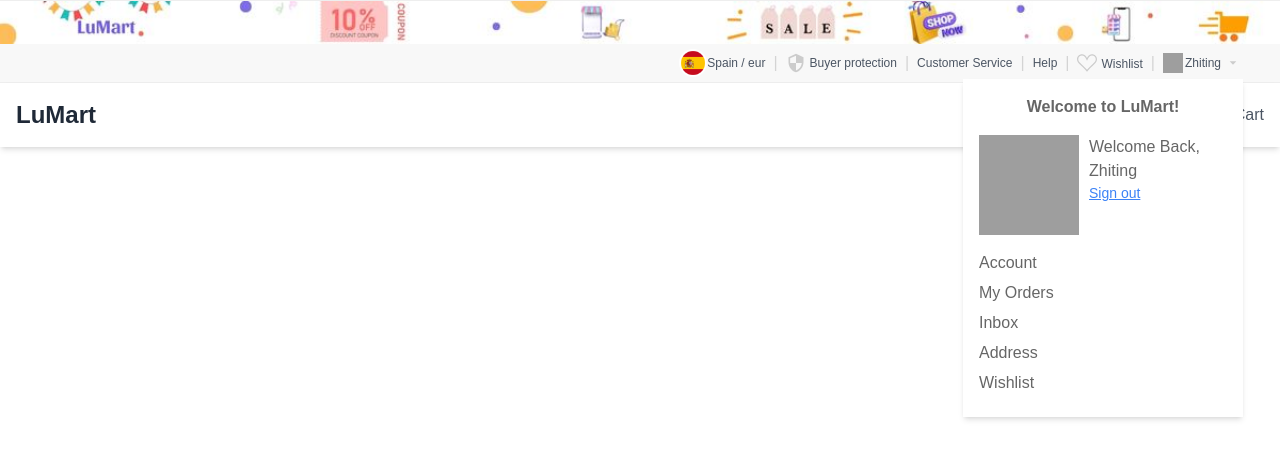
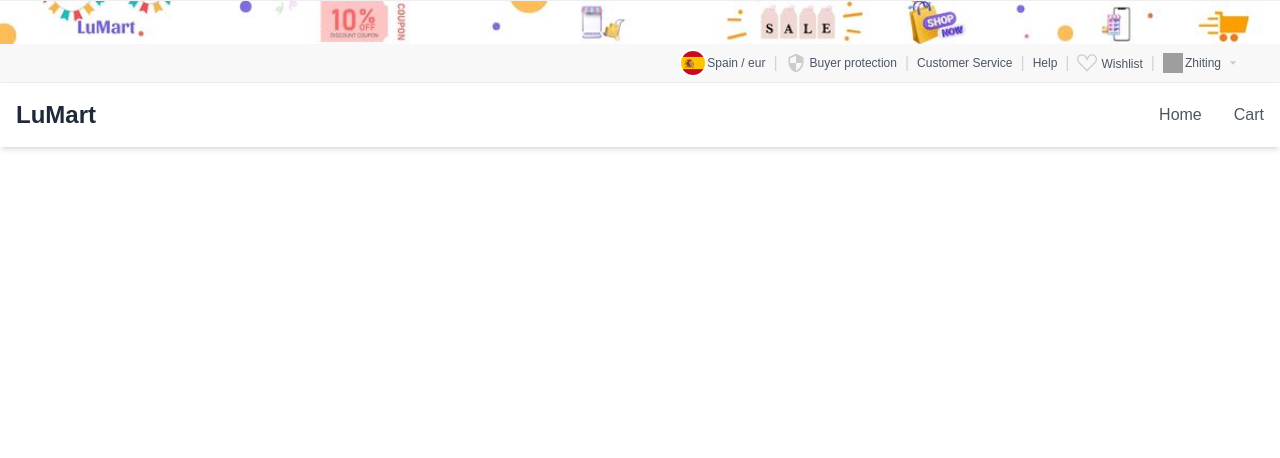
Before and after one commit to ZhitingLu/lumart, a Next.js app: page / in a window 1280 px wide. Shown: the top 458 px of the page. Built offline with nearby package versions, Linux system fonts and the light colour scheme; grey boxes are pictures that could not be loaded.

Commit message:
display user menu on mouse over

```diff
--- a/app/components/Header/Top.tsx
+++ b/app/components/Header/Top.tsx
@@ -21,6 +21,7 @@ const menuItems = [
 
 export default function Top() {
   const [loggedIn, serLoggedIn] = useState(true);
+  const [visible, setVisible] = useState(false);
 
   return (
     <div className="bg-[#f8f8f8] border-t border-b border-[#eee]">
@@ -48,7 +49,10 @@ export default function Top() {
           ))}
 
           {/* account section */}
-          <li className="flex items-center text-[#666] cursor-pointer relative">
+          <li className="flex items-center text-[#666] cursor-pointer relative"
+          onMouseOver={() => setVisible(true)}
+          onMouseLeave={() => setVisible(false)}
+          >
             {loggedIn ? (
                 <div className="flex items-center gap-[2px]">
                   <img className="w-[20px] h-[20px]" src="https://static.vecteezy.com/system/resources/thumbnails/019/896/012/small_2x/female-user-avatar-icon-in-flat-design-style-person-signs-illustration-png.png" alt="avatar" />
@@ -62,7 +66,7 @@ export default function Top() {
                   <RiArrowDropDownFill className="w-[20px] h-[20px] text-[#ccc] group-hover:text-neutral-900" />
                 </div>
             )}
-            <UserMenu loggedIn={loggedIn} />
+           {visible &&  <UserMenu loggedIn={loggedIn} />}
           </li>
         </ul>
       </div>
```
